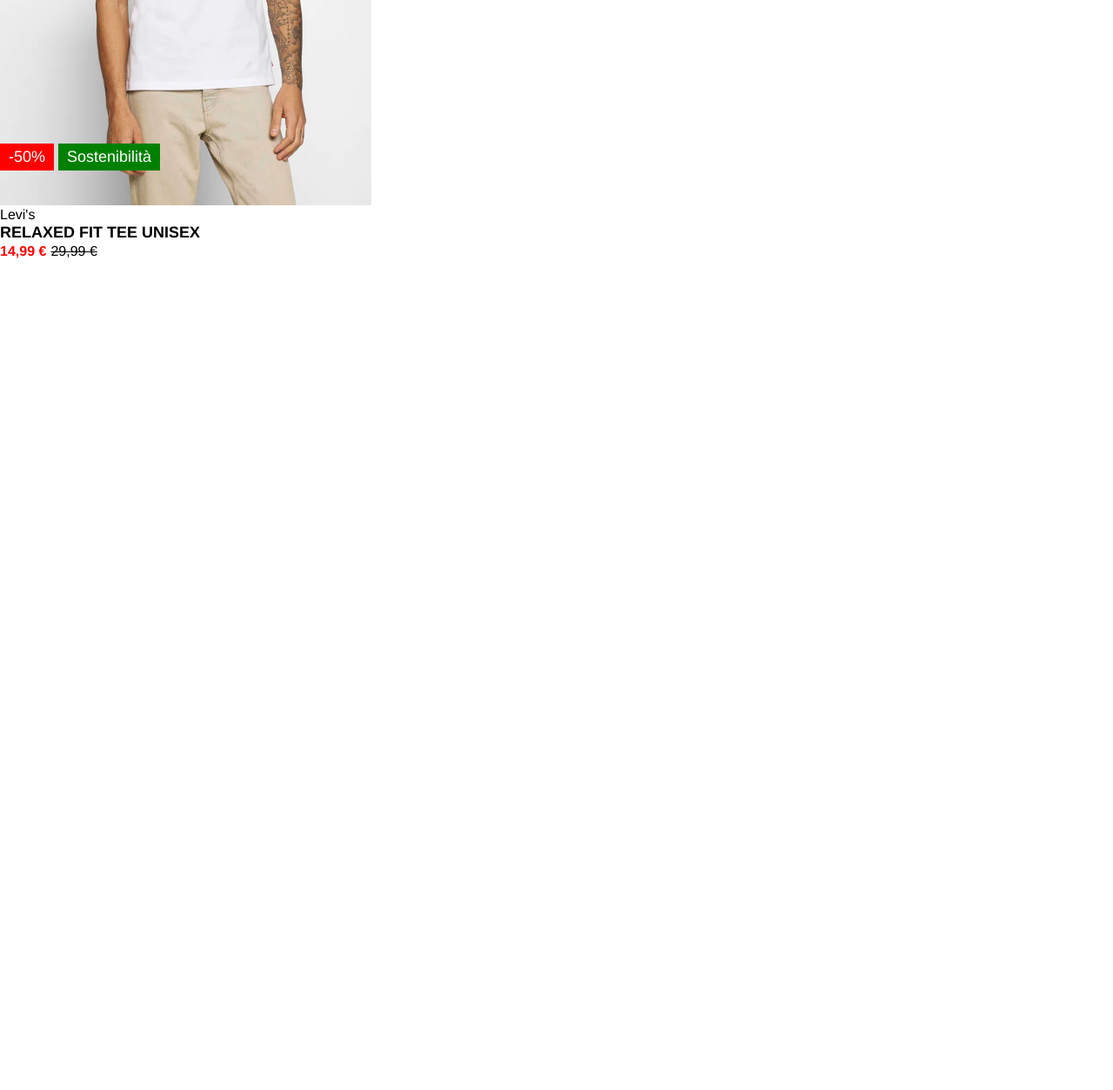
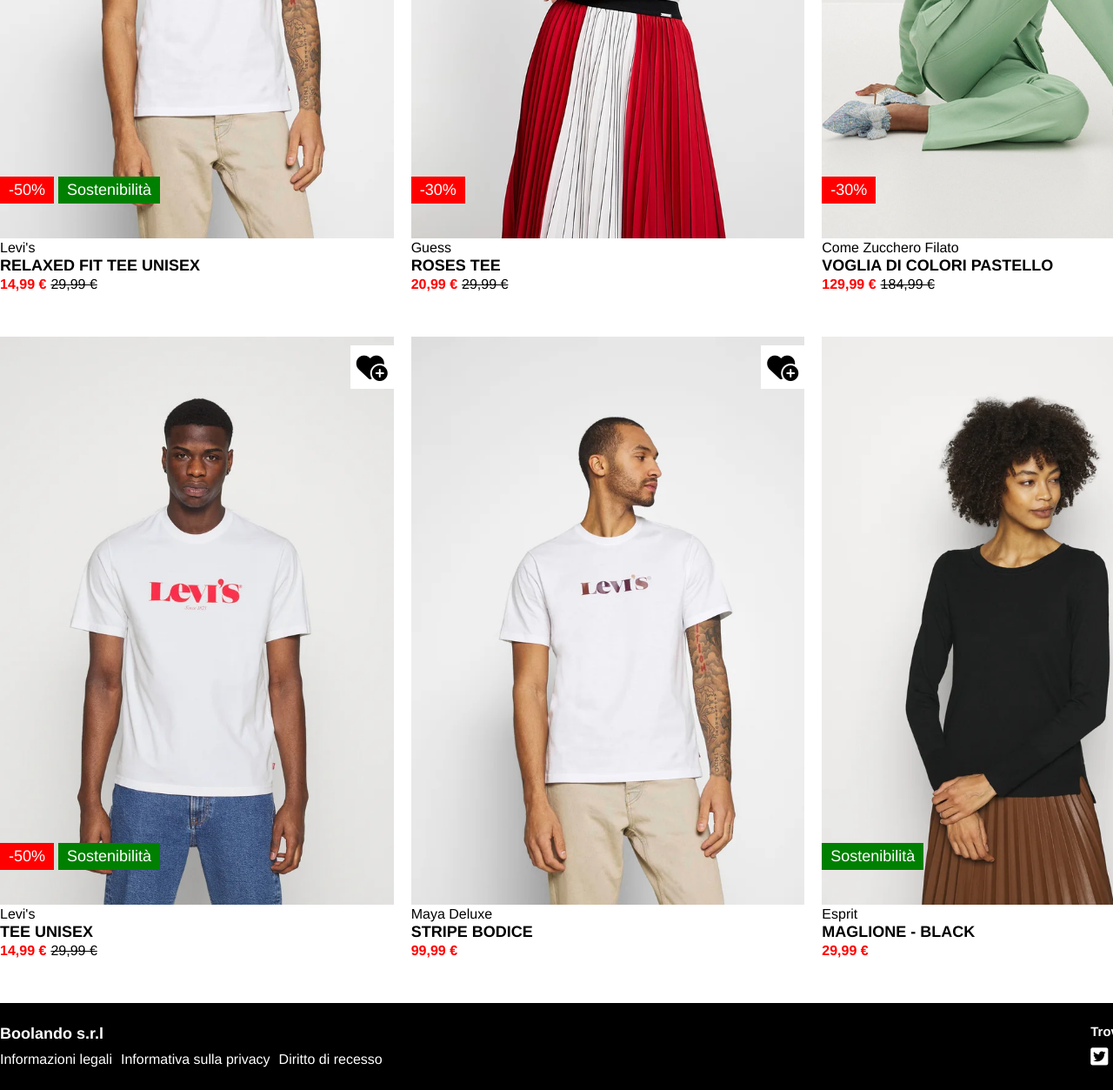
Before and after one commit to patrictobola/html-css-boolando, a plain HTML site: page index.html in a window 1280 px wide. Shown: the part 500-1753 px from the top of the page at 87% size. Before the commit the page ends 800 px from the top, so only its background shows below. Drawn offline with Linux system fonts and the light colour scheme.

Commit message:
Finished cards + done footer

```diff
--- a/css/style.css
+++ b/css/style.css
@@ -67,16 +67,17 @@ nav i {
 }
 
 /* Main  */
+
 .row {
   width: 100%;
   padding-top: 50px;
-  height: 500px;
-  gap: 20px;
+  column-gap: 20px;
   flex-wrap: wrap;
 }
 
 .col {
-  flex-basis: calc(100% / 3 - 40px);
+  flex-basis: calc(100% / 3 - 14px);
+  margin-bottom: 50px;
 }
 
 .col img {
@@ -133,6 +134,31 @@ nav i {
 .prize {
   text-decoration: line-through;
 }
+
+/* Footer  */
+
+footer {
+  height: 100px;
+  background-color: #000;
+}
+.footer {
+  justify-content: space-between;
+  color: white;
+  height: 100%;
+  align-items: center;
+}
+
+footer h4,
+footer h5 {
+  padding-bottom: 8px;
+}
+footer span {
+  padding-right: 5px;
+}
+
+.footer-social span {
+  font-size: 23px;
+}
 /* Utilities  */
 
 .flex {
--- a/index.html
+++ b/index.html
@@ -33,6 +33,7 @@
     <main>
         <div class="container">
             <div class="row flex">
+                <!-- Card 1 -->
                 <div class="col">
                     <div class="card">
                         <img src="img/1.webp" alt="">
@@ -48,10 +49,100 @@
                         <span class="final-prize">14,99 €</span><span class="prize">29,99 €</span>
                     </div>
                 </div>
+                <!-- Card 2 -->
+                <div class="col">
+                    <div class="card">
+                        <img src="img/2.webp" alt="">
+                        <div class="card-favourite"><i class="fa-solid fa-heart-circle-plus"></i></div>
+                        <div class="card-tags">
+                            <div class="discount">-30%</div>
+                        </div>
+                    </div>
+                    <div class="card-text">
+                        <span class="brand">Guess</span>
+                        <h4>ROSES TEE</h4>
+                        <span class="final-prize">20,99 €</span><span class="prize">29,99 €</span>
+                    </div>
+                </div>
+                <!-- Card 3 -->
+                <div class="col">
+                    <div class="card">
+                        <img src="img/3.webp" alt="">
+                        <div class="card-favourite"><i class="fa-solid fa-heart-circle-plus"></i></div>
+                        <div class="card-tags">
+                            <div class="discount">-30%</div>
+                        </div>
+                    </div>
+                    <div class="card-text">
+                        <span class="brand">Come Zucchero Filato</span>
+                        <h4>VOGLIA DI COLORI PASTELLO</h4>
+                        <span class="final-prize">129,99 €</span><span class="prize">184,99 €</span>
+                    </div>
+                </div>
+                <!-- Card 4 -->
+                <div class="col">
+                    <div class="card">
+                        <img src="img/4.webp" alt="">
+                        <div class="card-favourite"><i class="fa-solid fa-heart-circle-plus"></i></div>
+                        <div class="card-tags">
+                            <div class="discount">-50%</div>
+                            <div class="bio">Sostenibilità</div>
+                        </div>
+                    </div>
+                    <div class="card-text">
+                        <span class="brand">Levi's</span>
+                        <h4>TEE UNISEX</h4>
+                        <span class="final-prize">14,99 €</span><span class="prize">29,99 €</span>
+                    </div>
+                </div>
+                <!-- Card 5 -->
+                <div class="col">
+                    <div class="card">
+                        <img src="img/1.webp" alt="">
+                        <div class="card-favourite"><i class="fa-solid fa-heart-circle-plus"></i></div>
+                    </div>
+                    <div class="card-text">
+                        <span class="brand">Maya Deluxe</span>
+                        <h4>STRIPE BODICE</h4>
+                        <span class="final-prize">99,99 €</span>
+                    </div>
+                </div>
+                <!-- Card 6 -->
+                <div class="col">
+                    <div class="card">
+                        <img src="img/6.webp" alt="">
+                        <div class="card-favourite"><i class="fa-solid fa-heart-circle-plus"></i></div>
+                        <div class="card-tags">
+                            <div class="bio">Sostenibilità</div>
+                        </div>
+                    </div>
+                    <div class="card-text">
+                        <span class="brand">Esprit</span>
+                        <h4>MAGLIONE - BLACK</h4>
+                        <span class="final-prize">29,99 €</span>
+                    </div>
+                </div>
             </div>
         </div>
     </main>
-    <footer></footer>
+    <footer>
+        <div class="footer container flex">
+            <div class="footer-info">
+                <h4>Boolando s.r.l</h4>
+                <span><a href="#">Informazioni legali</a></span>
+                <span><a href="#">Informativa sulla privacy</a></span>
+                <span><a href="#">Diritto di recesso</a></span>
+            </div>
+            <div class="footer-social">
+                <h5>Trovaci anche su</h5>
+                <span><a href="#"><i class="fa-brands fa-square-twitter"></i></a></span>
+                <span><a href="#"><i class="fa-brands fa-square-facebook"></i></a></span>
+                <span><a href="#"><i class="fa-brands fa-square-instagram"></i></i></a></span>
+                <span><a href="#"><i class="fa-brands fa-square-pinterest"></i></i></a></span>
+                <span><a href="#"><i class="fa-brands fa-square-youtube"></i></a></span>
+            </div>
+        </div>
+    </footer>
 </body>
 
 </html>
```
